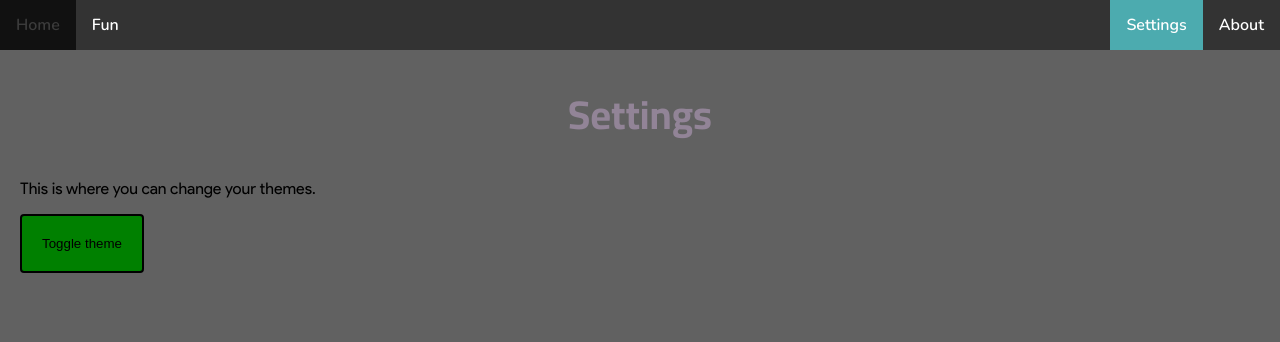
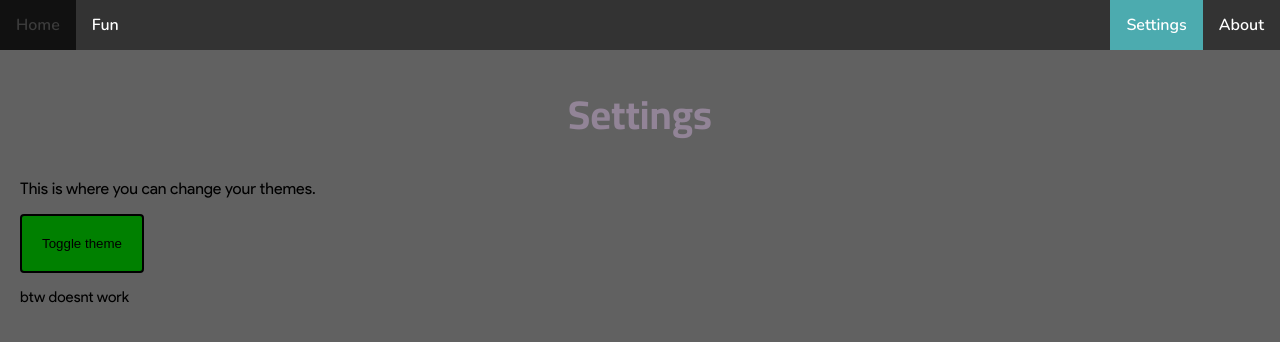
Before and after one commit to python9160/html, a plain HTML site: page settings/index.html in a window 1280 px wide. Drawn offline with nearby package versions, Linux system fonts and the light colour scheme.

Commit message:
Update index.html

```diff
--- a/settings/index.html
+++ b/settings/index.html
@@ -22,6 +22,7 @@
       <button id="toggle1">
         Toggle theme
       </button>
+      <p style="font-size: 15px;">btw doesnt work</p>
     </div>
     <script src="script.js"></script>
   </body>
```
